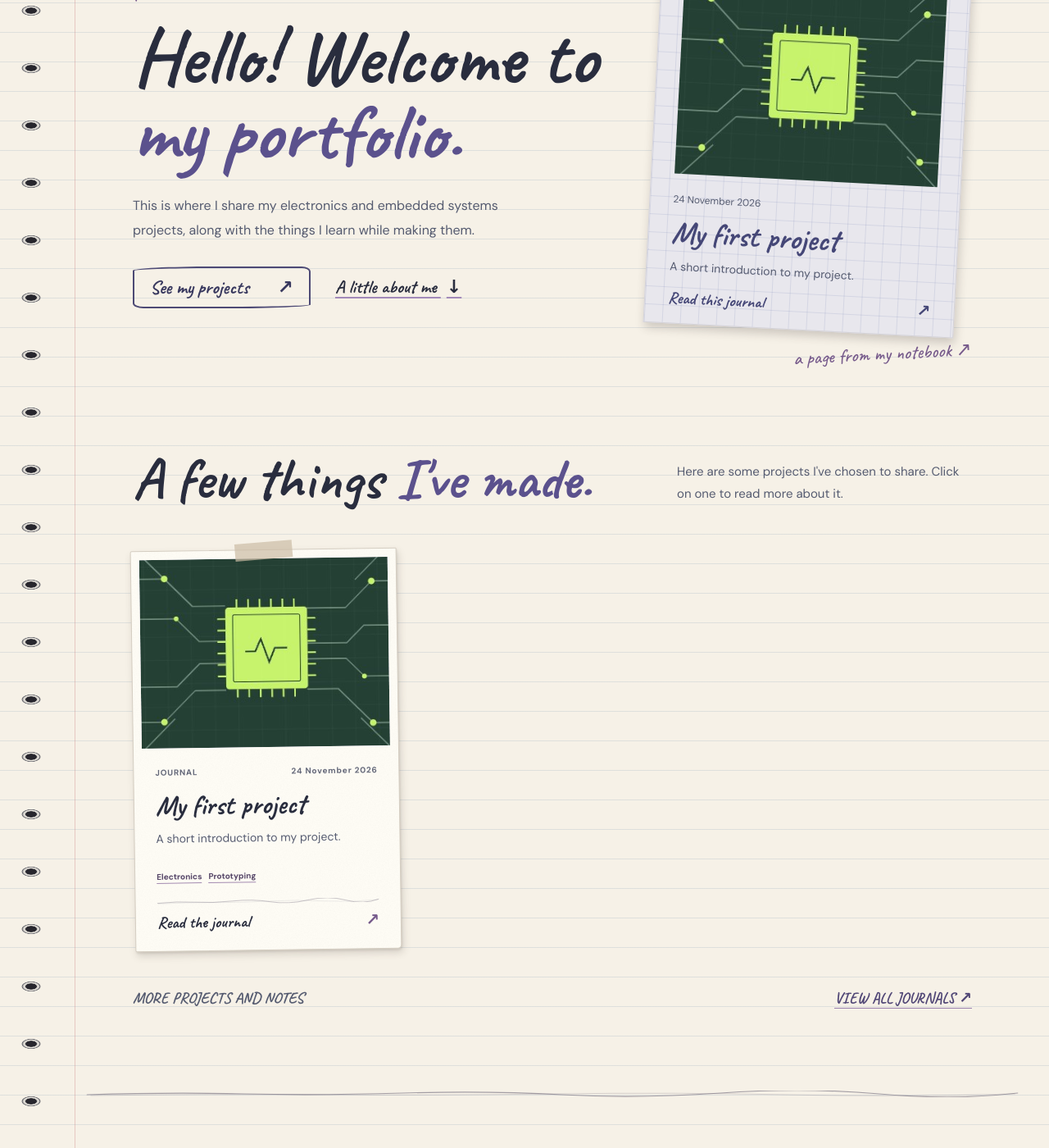
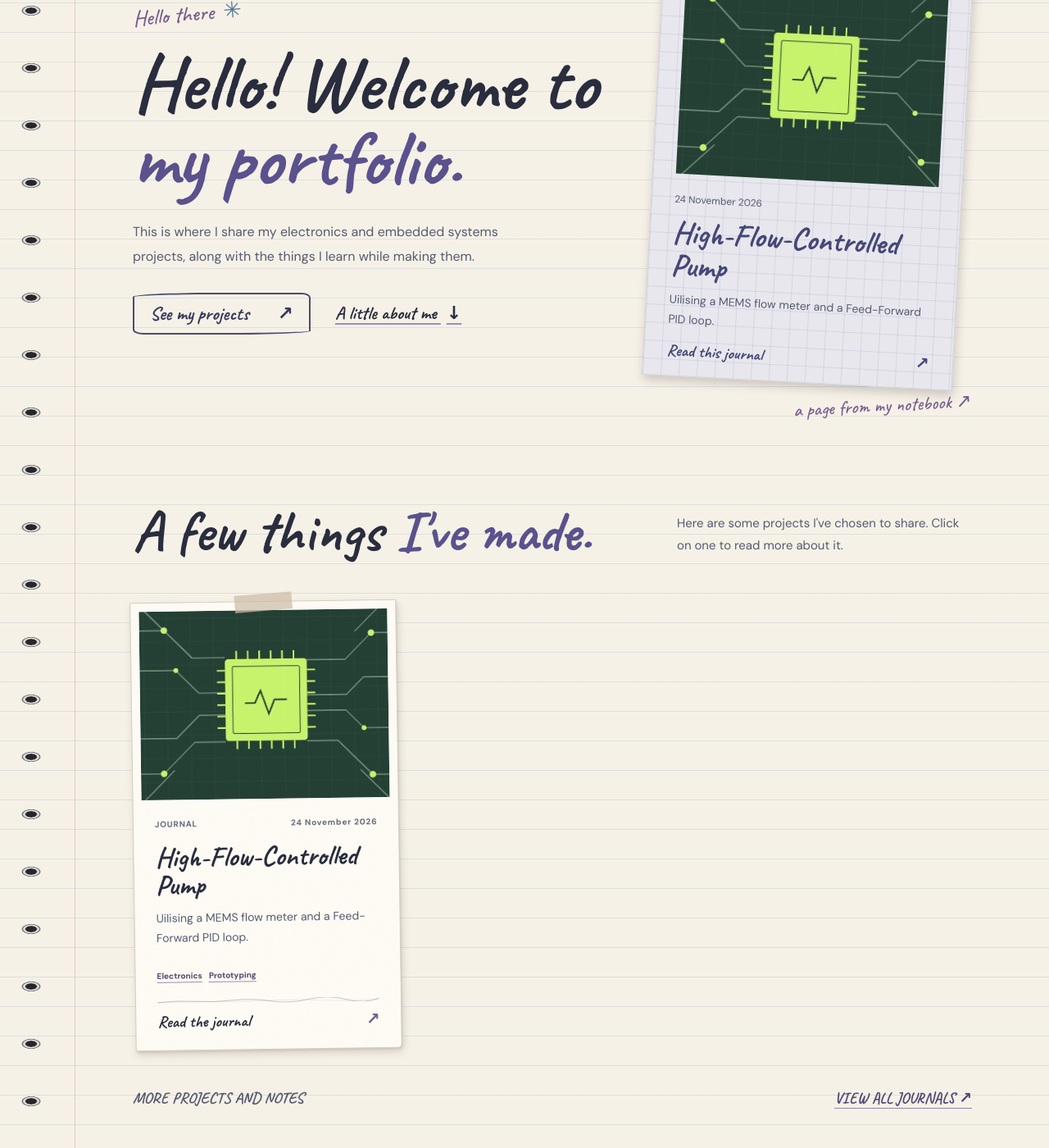
Before and after one commit to joewilkyway/jonathanwilkinson, a Jekyll site: the page built from index.html, in a window 1280 px wide and 1400 px high, scrolled down 352 px. Shown: the whole window at 82% size. Built offline with Jekyll 4.4.1, drawn with Linux system fonts in a browser that asks for light colours.

Commit message:
Change project title and description
Updated project title and description for clarity.

```diff
--- a/_posts/2026-11-24-Hello.md
+++ b/_posts/2026-11-24-Hello.md
@@ -1,8 +1,8 @@
 ---
 layout: post
-title: "My first project"
+title: "High-Flow-Controlled Pump"
 featured: true
-description: "A short introduction to my project."
+description: "Uilising a MEMS flow meter and a Feed-Forward PID loop."
 image: /images/project.jpg
 tags: [Electronics, Prototyping]
 ---
```
